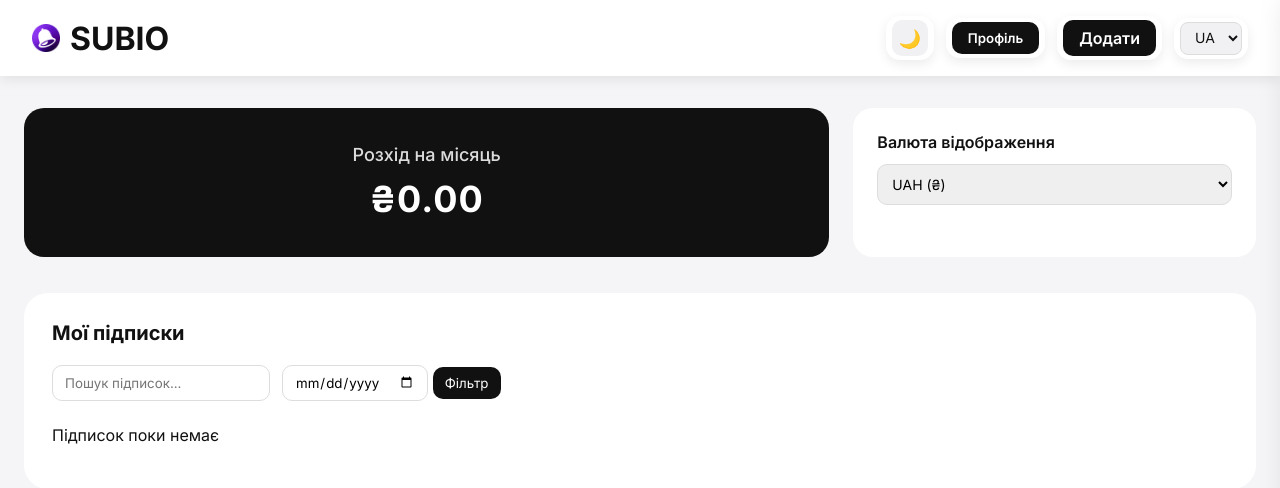
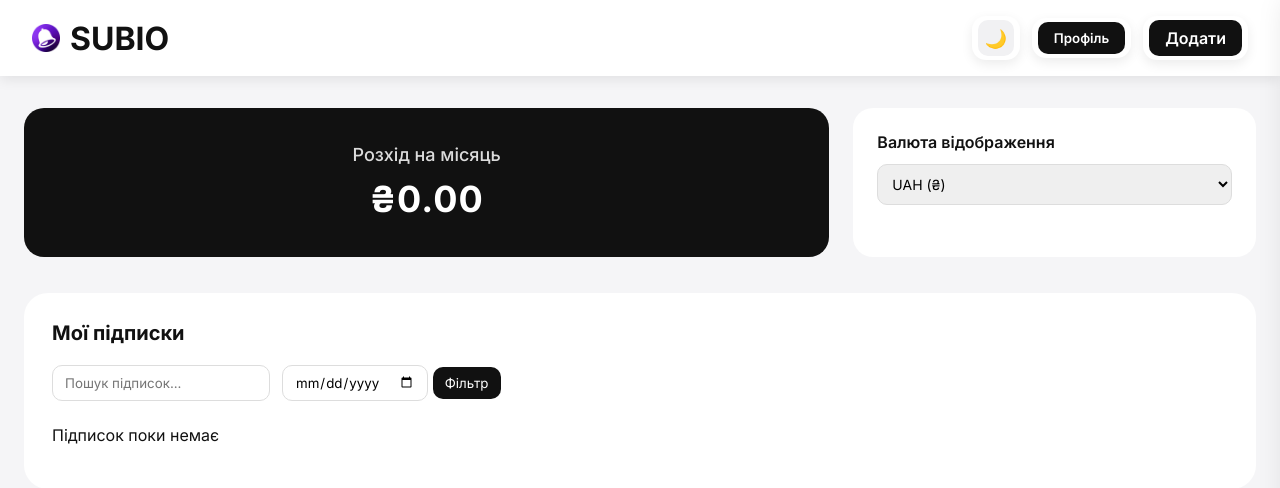
Before and after one commit to excellent2610/subio, a Django app: page / in a window 1280 px wide. Shown: the top 488 px of the page. Run offline with Django 4.2, Linux system fonts and the light colour scheme; the visitor is signed in with stand-in values (Sample User, id 1); data that the repository does not hold is empty; parts of the project's set-up code (start-up, migrations or seed data) failed here and were passed over.

Commit message:
Видалив кнопку зміни мови

```diff
--- a/dashboard/templates/dashboard/dashboard.html
+++ b/dashboard/templates/dashboard/dashboard.html
@@ -665,13 +665,6 @@ main {
         <div class="action-box">
             <a href="{% url 'subscriptions:add' %}" class="btn-add">Додати</a>
         </div>
-
-        <div class="action-box">
-            <select class="lang-select">
-                <option>UA</option>
-                <option>EN</option>
-            </select>
-        </div>
     </div>
 </header>
 
```
